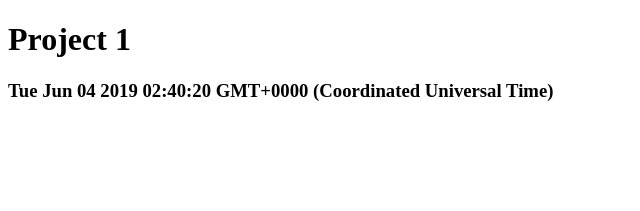
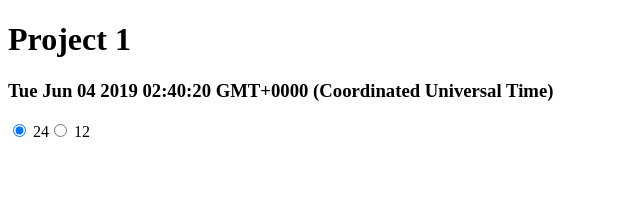
Before and after one commit to slon2k/react-basics, a React (Create React App) app: page / in a window 1280 px wide. Shown: the top 211 px of the page, without its empty margins (0-640 px from the left). Built offline with nearby package versions, Linux system fonts and the light colour scheme; the HTML template or start-up script is replaced by a standard one.

Commit message:
Add change mode input

```diff
--- a/src/App.js
+++ b/src/App.js
@@ -2,11 +2,16 @@ import React, {Component} from 'react';
 
 export default class App extends Component {
    state = {
-       time: ''
+       time: '',
+       mode: '24_hours'
    };
 
    updateTime = () => {
        this.setState({time: Date()});
+   };
+
+   changeMode = (event) => {
+       this.setState({mode: event.target.value});
    };
 
    componentDidMount() {
@@ -19,11 +24,20 @@ export default class App extends Component {
     }
 
     render () {
-      const {time} = this.state;
+      const {time, mode} = this.state;
       return (
           <div>
               <h1>Project 1</h1>
               <h3>{time}</h3>
+              <form>
+                  <label>
+                      <input onChange={this.changeMode} type="radio" name="mode" value="24_hours" checked = {mode==="24_hours"}/> 24
+                  </label>
+                  <label>
+                      <input onChange={this.changeMode} type="radio" name="mode" value="12_hours" checked = {mode==="12_hours"}/> 12
+                  </label>
+              </form>
+
           </div>
       )
   }
```
